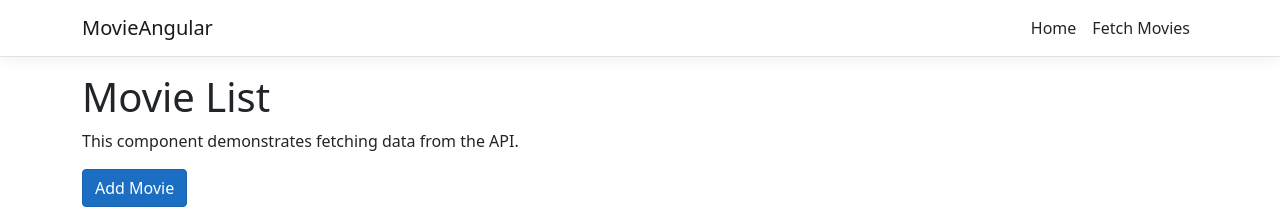
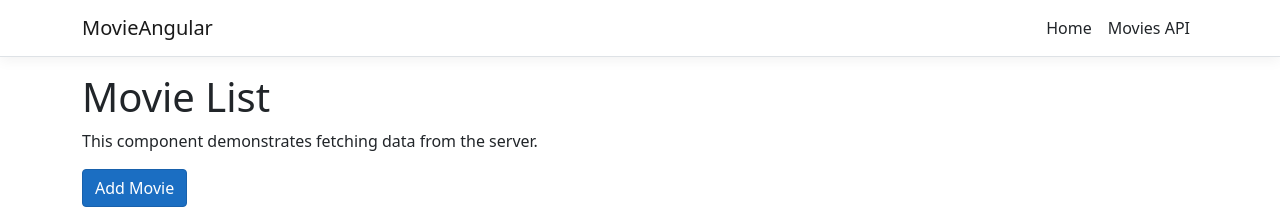
Before and after one commit to jamtbauc/movie-angular, an Angular app in the folder ClientApp/: page /fetch-movies in a window 1280 px wide. Shown: the top 209 px of the page. Built offline with nearby package versions, Linux system fonts and the light colour scheme; no server answers.

Commit message:
Edit html descriptions

```diff
--- a/ClientApp/src/app/Components/add-movie/add-movie.component.html
+++ b/ClientApp/src/app/Components/add-movie/add-movie.component.html
@@ -1,4 +1,5 @@
 <h1>Add Movie Form</h1>
+<p>This component demonstrates how to POST a new item to the server and then redirect back to the index.</p>
 <form (ngSubmit)="onSubmit()" #movieForm="ngForm">
     <div class="input-group flex-nowrap mb-1">
         <label for="name" class="input-group-text">Name</label>
--- a/ClientApp/src/app/Components/edit-movie/edit-movie.component.html
+++ b/ClientApp/src/app/Components/edit-movie/edit-movie.component.html
@@ -1,7 +1,7 @@
-<div class="container" *ngIf="movie">
-    <div>
+
 <h1>Edit Movie</h1>
-
+<p>This component demonstrates ability to PUT updated item on server then redirect to index.</p>
+<div *ngIf="movie">
     <div class="input-group flex-nowrap mb-1">
         <label for="name" class="input-group-text">Name</label>
         <input type="text" class="form-control" id="name" [(ngModel)]="movie.name" name="name" placeholder="Enter Movie Name">
@@ -14,7 +14,5 @@
         <button type="button" class="btn btn-secondary me-1" (click)="goBack()">Cancel</button>
         <button type="button" class="btn btn-primary" (click)="save(movie)" [routerLink]="['/fetch-movies']">Save</button>
     </div>
-    </div>
-
     {{movie.id}}, {{movie.name}}, {{movie.haveWatched}}
 </div>
--- a/ClientApp/src/app/Components/fetch-movies/fetch-movies.component.html
+++ b/ClientApp/src/app/Components/fetch-movies/fetch-movies.component.html
@@ -1,6 +1,6 @@
 <h1 id="tableLabel">Movie List</h1>
 
-<p>This component demonstrates fetching data from the API.</p>
+<p>This component demonstrates fetching data from the server.</p>
 
 <p *ngIf="!movies"><em>Loading...</em></p>
 
--- a/ClientApp/src/app/Components/nav-menu/nav-menu.component.html
+++ b/ClientApp/src/app/Components/nav-menu/nav-menu.component.html
@@ -29,7 +29,7 @@
           </li>
           <li class="nav-item" [routerLinkActive]="['link-active']">
             <a class="nav-link text-dark" [routerLink]="['/fetch-movies']"
-              >Fetch Movies</a
+              >Movies API</a
             >
           </li>
         </ul>
```
Lines whose indentation alone changed are shown as unchanged.
